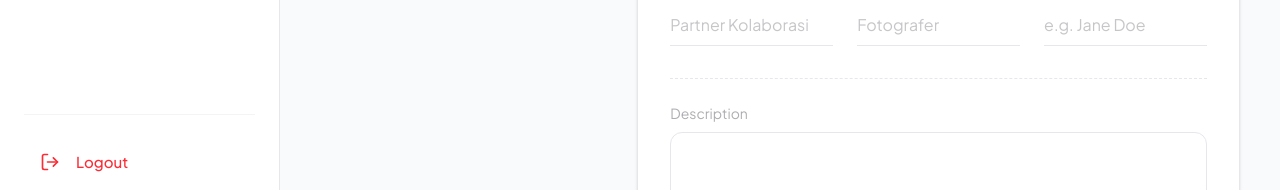
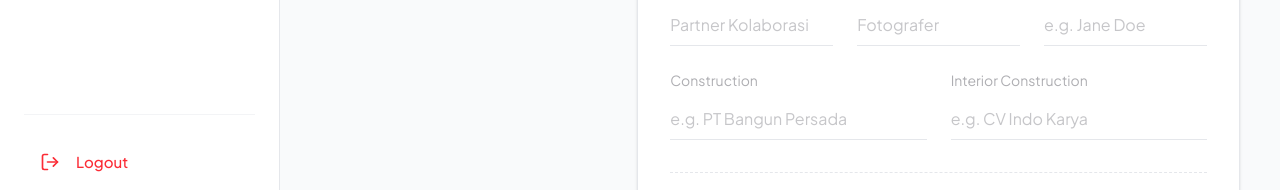
Before and after one commit to budichyn2003/studioarsitektur, a Next.js app: page /admin/projects/create in a window 1280 px wide. Shown: the part 583-773 px from the top of the page. Built offline with nearby package versions, Linux system fonts and the light colour scheme; no server answers.

Commit message:
admn done

```diff
--- a/src/app/(admin)/admin/projects/[id]/edit/page.tsx
+++ b/src/app/(admin)/admin/projects/[id]/edit/page.tsx
@@ -249,6 +249,18 @@ export default function EditProjectPage({ params }: { params: Promise<{ id: stri
             </div>
           </div>
 
+          {/* BARIS BARU UNTUK CONSTRUCTION & INTERIOR CONSTRUCTION */}
+          <div className="grid grid-cols-1 md:grid-cols-2 gap-6">
+            <div className="flex flex-col gap-2">
+              <label className="text-arch-grayMenu text-[14px]">Construction</label>
+              <input name="construction" type="text" defaultValue={projectData.construction || ''} placeholder="e.g. PT Bangun Persada" className="w-full border-b border-gray-200 py-2 focus:outline-none focus:border-arch-black" />
+            </div>
+            <div className="flex flex-col gap-2">
+              <label className="text-arch-grayMenu text-[14px]">Interior Construction</label>
+              <input name="interiorConstruction" type="text" defaultValue={projectData.interiorConstruction || ''} placeholder="e.g. CV Indo Karya" className="w-full border-b border-gray-200 py-2 focus:outline-none focus:border-arch-black" />
+            </div>
+          </div>
+
           <div className="flex flex-col gap-2 border-t border-dashed border-gray-200 pt-6 mt-2">
             <label className="text-arch-grayMenu text-[14px]">Description</label>
             <textarea name="description" rows={5} defaultValue={projectData.descriptionId || ''} required className="w-full border border-gray-200 rounded-xl p-4 focus:outline-none focus:border-arch-black resize-none" />
--- a/src/app/(admin)/admin/projects/create/page.tsx
+++ b/src/app/(admin)/admin/projects/create/page.tsx
@@ -238,6 +238,18 @@ export default function CreateProjectPage() {
             </div>
           </div>
 
+          {/* BARIS BARU UNTUK CONSTRUCTION & INTERIOR CONSTRUCTION */}
+          <div className="grid grid-cols-1 md:grid-cols-2 gap-6">
+            <div className="flex flex-col gap-2">
+              <label className="text-arch-grayMenu text-[14px]">Construction</label>
+              <input name="construction" type="text" placeholder="e.g. PT Bangun Persada" className="w-full border-b border-gray-200 py-2 focus:outline-none focus:border-arch-black" />
+            </div>
+            <div className="flex flex-col gap-2">
+              <label className="text-arch-grayMenu text-[14px]">Interior Construction</label>
+              <input name="interiorConstruction" type="text" placeholder="e.g. CV Indo Karya" className="w-full border-b border-gray-200 py-2 focus:outline-none focus:border-arch-black" />
+            </div>
+          </div>
+
           <div className="flex flex-col gap-2 border-t border-dashed border-gray-200 pt-6 mt-2">
             <label className="text-arch-grayMenu text-[14px]">Description</label>
             <textarea name="description" rows={5} required className="w-full border border-gray-200 rounded-xl p-4 focus:outline-none focus:border-arch-black resize-none" />
--- a/src/app/actions/projects.ts
+++ b/src/app/actions/projects.ts
@@ -23,6 +23,9 @@ export async function createProject(formData: FormData) {
     const constructedArea = formData.get('constructedArea') as string;
     const collaborate = formData.get('collaborate') as string;
     const photographs = formData.get('photographs') as string;
+
+    const construction = formData.get('construction') as string;
+    const interiorConstruction = formData.get('interiorConstruction') as string;
 
     const imageFiles = formData.getAll('images') as File[];
     const validImages = imageFiles.filter(file => file.size > 0);
@@ -54,6 +57,8 @@ export async function createProject(formData: FormData) {
         architect,
         photographer,
         interior,
+        construction,         // <--- TAMBAHKAN INI
+        interiorConstruction, // <--- TAMBAHKAN INI
         descriptionId: description,
         projectDate: projectDateInput ? new Date(projectDateInput) : new Date(),
         buildYear,
```
